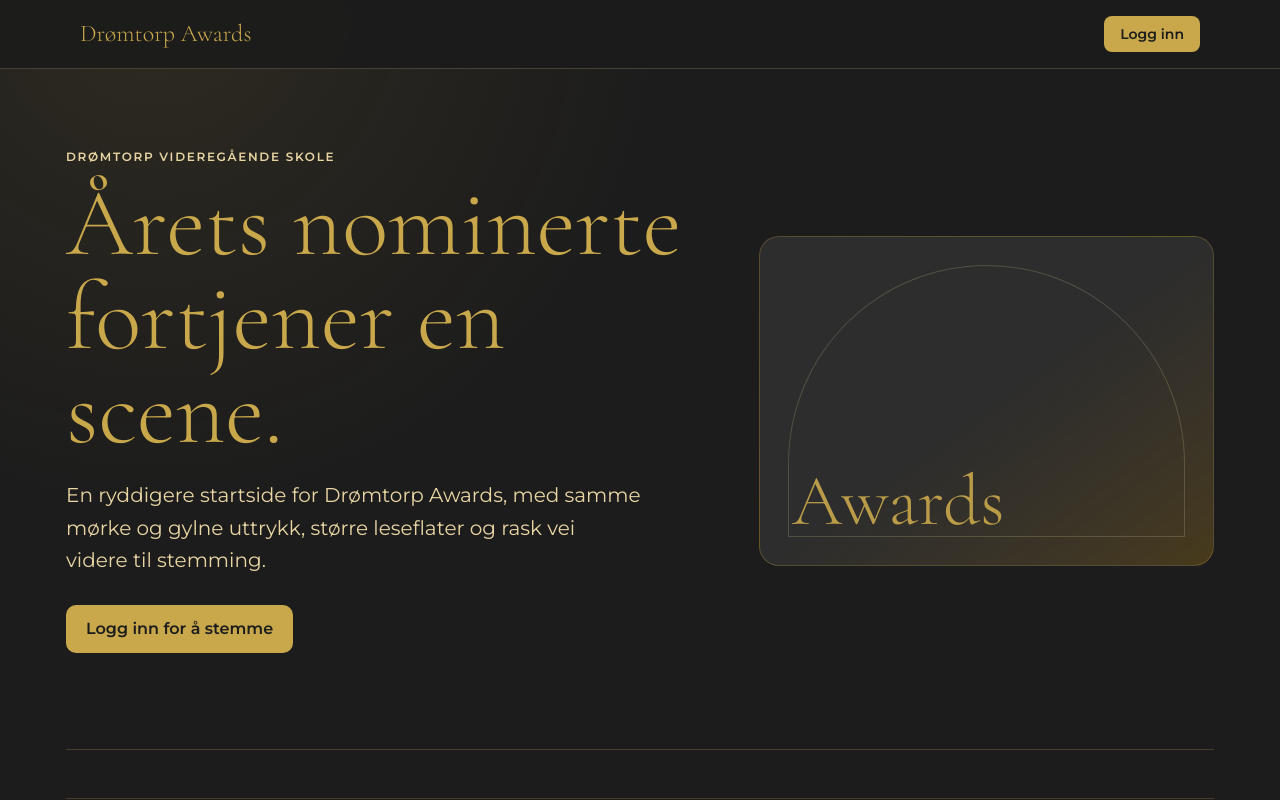
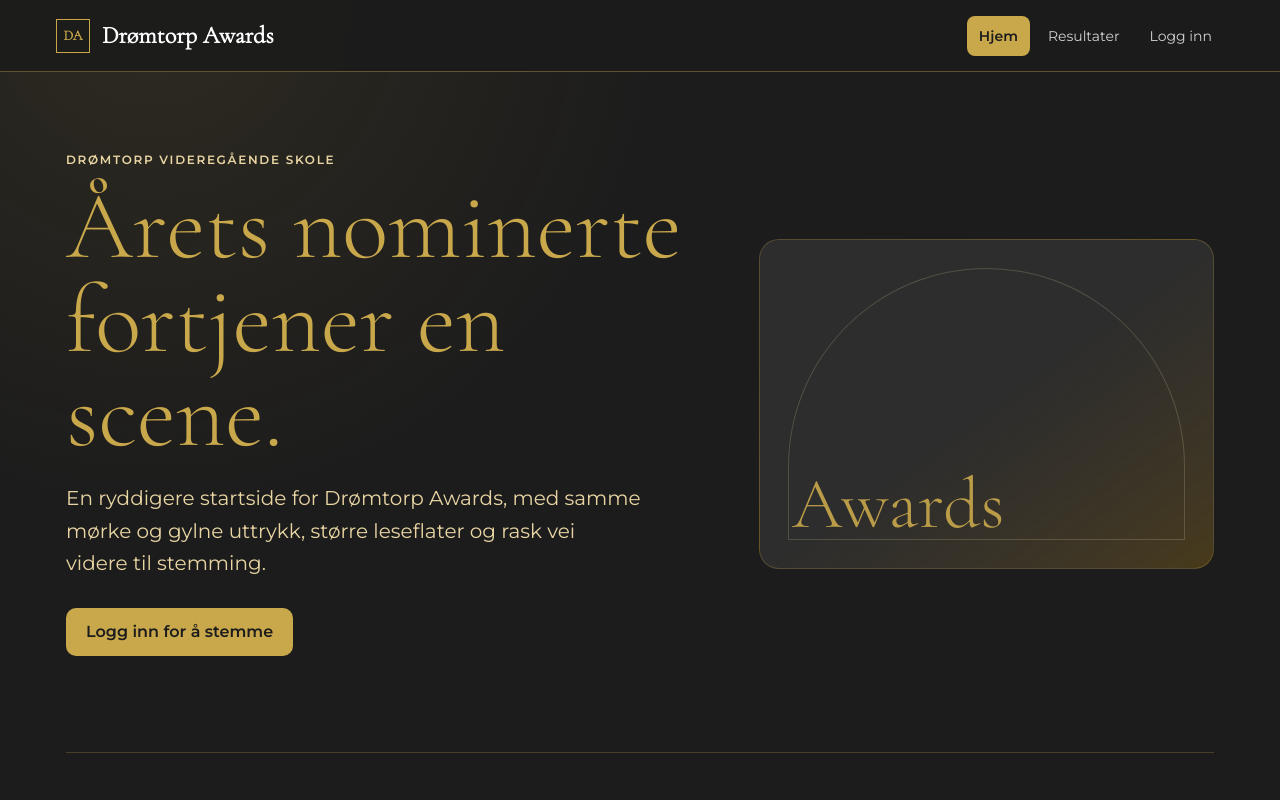
Before and after one commit to mrr0pr0/dromtrop-awards, a Next.js app: page / in a window 1280 px wide. Shown: the top 800 px of the page. Built offline with nearby package versions, Linux system fonts and the light colour scheme; no server answers; the database is empty.

Commit message:
improved the speeed

```diff
--- a/app/(protected)/(shell)/layout.tsx
+++ b/app/(protected)/(shell)/layout.tsx
@@ -8,7 +8,7 @@ export default function ShellLayout({
 }) {
   return (
     <>
-      <Navbar />
+      <Navbar activePath="admin" />
       <main className="mx-auto min-h-[calc(100vh-8rem)] w-full max-w-6xl flex-1 px-4 py-8">
         {children}
       </main>
--- a/app/(protected)/vote/layout.tsx
+++ b/app/(protected)/vote/layout.tsx
@@ -1,4 +1,4 @@
-import { VoteNavbar } from "@/components/layout/vote-navbar";
+import { Navbar } from "@/components/layout/navbar";
 import { Footer } from "@/components/layout/footer";
 
 export default function VoteLayout({
@@ -8,7 +8,7 @@ export default function VoteLayout({
 }) {
   return (
     <div className="min-h-screen bg-black">
-      <VoteNavbar activePath="vote" />
+      <Navbar activePath="vote" />
       <main className="mx-auto w-full max-w-[1180px] flex-1 px-3 py-7 sm:px-4 sm:py-10 md:py-14">
         {children}
       </main>
--- a/app/(protected)/vote/nominee/[id]/layout.tsx
+++ b/app/(protected)/vote/nominee/[id]/layout.tsx
@@ -1,4 +1,4 @@
-import { DetailNavbar } from "@/components/layout/detail-navbar";
+import { Navbar } from "@/components/layout/navbar";
 import { Footer } from "@/components/layout/footer";
 
 export default function NomineeDetailLayout({
@@ -8,7 +8,7 @@ export default function NomineeDetailLayout({
 }) {
   return (
     <div className="min-h-screen bg-black text-white">
-      <DetailNavbar />
+      <Navbar activePath="vote" />
       <main className="mx-auto w-full max-w-[1180px] flex-1 px-4 py-8 pb-20 md:py-10">
         {children}
       </main>
--- a/components/layout/detail-navbar.tsx
+++ b/components/layout/detail-navbar.tsx
@@ -2,40 +2,86 @@ import Link from "next/link";
 import { auth } from "@/auth";
 import { signOut } from "@/auth";
 import { canVote, isProducerOrAdmin } from "@/lib/auth/permissions";
+import { cn } from "@/lib/utils/cn";
 
-export async function DetailNavbar() {
+interface DetailNavbarProps {
+  activePath?: "home" | "vote" | "results" | "admin";
+}
+
+export async function DetailNavbar({ activePath = "vote" }: DetailNavbarProps) {
   const session = await auth();
   const user = session?.user;
   const isStaff = isProducerOrAdmin(session);
 
   return (
-    <header className="sticky top-0 z-10 border-b border-gold/25 bg-black/95 backdrop-blur-sm">
+    <header className="sticky top-0 z-20 flex min-h-[72px] flex-wrap items-center gap-3 border-b border-gold/40 bg-black/95 px-4 py-3 text-white sm:gap-5 sm:px-8 lg:px-14">
+      <Link
+        href="/"
+        className="inline-flex min-w-0 flex-1 items-center gap-3 font-[family-name:var(--font-display)] text-xl font-bold text-white sm:text-2xl"
+        aria-label="Drømtorp Awards hjem"
+      >
+        <span className="grid h-[34px] w-[34px] shrink-0 place-items-center border border-gold text-sm font-extrabold text-gold">
+          DA
+        </span>
+        <span className="truncate">Drømtorp Awards</span>
+      </Link>
+
       <nav
-        className="mx-auto flex min-h-[72px] max-w-[1180px] items-center justify-between gap-6 px-4"
+        className="flex w-full items-center gap-1.5 overflow-x-auto pb-0.5 sm:w-auto sm:pb-0"
         aria-label="Hovedmeny"
       >
         <Link
           href="/"
-          className="font-[family-name:var(--font-display)] text-2xl text-gold transition-colors hover:text-gold-light sm:text-3xl"
+          className={cn(
+            "inline-flex min-h-10 shrink-0 items-center rounded-lg px-3 text-sm transition-colors",
+            activePath === "home"
+              ? "bg-gold font-bold text-black"
+              : "text-white/80 hover:bg-white/10 hover:text-white",
+          )}
         >
-          Drømtorp Awards
+          Hjem
         </Link>
-        <div className="flex items-center gap-4 overflow-x-auto text-sm text-gold-light">
         {canVote(session) && (
-            <Link href="/vote" className="min-h-11 whitespace-nowrap hover:border-b-2 hover:border-gold hover:text-white">
+          <Link
+            href="/vote"
+            className={cn(
+              "inline-flex min-h-10 shrink-0 items-center rounded-lg px-3 text-sm transition-colors",
+              activePath === "vote"
+                ? "bg-gold font-bold text-black"
+                : "text-white/80 hover:bg-white/10 hover:text-white",
+            )}
+          >
             Stem
           </Link>
         )}
-          <Link href="/results" className="min-h-11 whitespace-nowrap hover:border-b-2 hover:border-gold hover:text-white">
+        <Link
+          href="/results"
+          className={cn(
+            "inline-flex min-h-10 shrink-0 items-center rounded-lg px-3 text-sm transition-colors",
+            activePath === "results"
+              ? "bg-gold font-bold text-black"
+              : "text-white/80 hover:bg-white/10 hover:text-white",
+          )}
+        >
           Resultater
         </Link>
         {isStaff && (
-            <Link href="/admin/dashboard" className="min-h-11 whitespace-nowrap hover:border-b-2 hover:border-gold hover:text-white">
+          <Link
+            href="/admin/dashboard"
+            className={cn(
+              "inline-flex min-h-10 shrink-0 items-center rounded-lg px-3 text-sm transition-colors",
+              activePath === "admin"
+                ? "bg-gold font-bold text-black"
+                : "text-white/80 hover:bg-white/10 hover:text-white",
+            )}
+          >
             Admin
           </Link>
         )}
         {user?.email && (
-            <span className="hidden whitespace-nowrap sm:inline">{user.email}</span>
+          <span className="hidden min-h-10 items-center border-l border-white/15 pl-3 text-sm text-white/70 lg:inline-flex">
+            {user.email}
+          </span>
         )}
         {user?.email ? (
           <form
@@ -43,17 +89,23 @@ export async function DetailNavbar() {
               "use server";
               await signOut({ redirectTo: "/" });
             }}
+            className="shrink-0"
           >
-              <button type="submit" className="min-h-11 whitespace-nowrap hover:text-white">
+            <button
+              type="submit"
+              className="inline-flex min-h-10 items-center rounded-lg px-3 text-sm text-white/80 transition-colors hover:bg-white/10 hover:text-white"
+            >
               Logg ut
             </button>
           </form>
         ) : (
-            <Link href="/login" className="whitespace-nowrap text-gold hover:text-gold-light">
+          <Link
+            href="/login"
+            className="inline-flex min-h-10 items-center rounded-lg px-3 text-sm text-white/80 transition-colors hover:bg-white/10 hover:text-white"
+          >
             Logg inn
           </Link>
         )}
-        </div>
       </nav>
     </header>
   );
--- a/components/layout/navbar.tsx
+++ b/components/layout/navbar.tsx
@@ -2,73 +2,110 @@ import Link from "next/link";
 import { auth } from "@/auth";
 import { signOut } from "@/auth";
 import { isProducerOrAdmin, canVote } from "@/lib/auth/permissions";
+import { cn } from "@/lib/utils/cn";
 
-export async function Navbar() {
+interface NavbarProps {
+  activePath?: "home" | "vote" | "results" | "admin";
+}
+
+export async function Navbar({ activePath = "home" }: NavbarProps) {
   const session = await auth();
   const user = session?.user;
   const isStaff = isProducerOrAdmin(session);
 
   return (
-    <header className="sticky top-0 z-20 border-b border-gold-light/20 bg-black/95 backdrop-blur">
-      <nav className="mx-auto flex max-w-6xl flex-col gap-3 px-4 py-4 sm:flex-row sm:items-center sm:justify-between">
+    <header className="sticky top-0 z-20 flex min-h-[72px] flex-wrap items-center gap-3 border-b border-gold/40 bg-black/95 px-4 py-3 text-white sm:gap-5 sm:px-8 lg:px-14">
       <Link
         href="/"
-          className="shrink-0 font-[family-name:var(--font-display)] text-2xl font-light text-gold transition-all duration-200 hover:text-gold-light"
+        className="inline-flex min-w-0 flex-1 items-center gap-3 font-[family-name:var(--font-display)] text-xl font-bold text-white sm:text-2xl"
+        aria-label="Drømtorp Awards hjem"
       >
-          Drømtorp Awards
+        <span className="grid h-[34px] w-[34px] shrink-0 place-items-center border border-gold text-sm font-extrabold text-gold">
+          DA
+        </span>
+        <span className="truncate">Drømtorp Awards</span>
       </Link>
 
-        <div className="flex items-center gap-4 overflow-x-auto text-sm font-medium [scrollbar-width:none] sm:gap-6 [&::-webkit-scrollbar]:hidden">
-          {user?.email ? (
-            <>
+      <nav
+        className="flex w-full items-center gap-1.5 overflow-x-auto pb-0.5 sm:w-auto sm:pb-0"
+        aria-label="Hovedmeny"
+      >
+        <Link
+          href="/"
+          className={cn(
+            "inline-flex min-h-10 shrink-0 items-center rounded-lg px-3 text-sm transition-colors",
+            activePath === "home"
+              ? "bg-gold font-bold text-black"
+              : "text-white/80 hover:bg-white/10 hover:text-white",
+          )}
+        >
+          Hjem
+        </Link>
         {canVote(session) && (
           <Link
             href="/vote"
-                  className="text-gold-light transition-all duration-200 hover:text-gold"
+            className={cn(
+              "inline-flex min-h-10 shrink-0 items-center rounded-lg px-3 text-sm transition-colors",
+              activePath === "vote"
+                ? "bg-gold font-bold text-black"
+                : "text-white/80 hover:bg-white/10 hover:text-white",
+            )}
           >
             Stem
           </Link>
         )}
         <Link
           href="/results"
-                className="text-gold-light transition-all duration-200 hover:text-gold"
+          className={cn(
+            "inline-flex min-h-10 shrink-0 items-center rounded-lg px-3 text-sm transition-colors",
+            activePath === "results"
+              ? "bg-gold font-bold text-black"
+              : "text-white/80 hover:bg-white/10 hover:text-white",
+          )}
         >
           Resultater
         </Link>
         {isStaff && (
           <Link
             href="/admin/dashboard"
-                  className="text-gold-light transition-all duration-200 hover:text-gold"
+            className={cn(
+              "inline-flex min-h-10 shrink-0 items-center rounded-lg px-3 text-sm transition-colors",
+              activePath === "admin"
+                ? "bg-gold font-bold text-black"
+                : "text-white/80 hover:bg-white/10 hover:text-white",
+            )}
           >
             Admin
           </Link>
         )}
-              <span className="hidden text-gold-light/70 sm:inline">
+        {user?.email && (
+          <span className="hidden min-h-10 items-center border-l border-white/15 pl-3 text-sm text-white/70 lg:inline-flex">
             {user.email}
           </span>
+        )}
+        {user?.email ? (
           <form
             action={async () => {
               "use server";
               await signOut({ redirectTo: "/" });
             }}
+            className="shrink-0"
           >
             <button
               type="submit"
-                  className="text-gold-light transition-all duration-200 hover:text-gold"
+              className="inline-flex min-h-10 items-center rounded-lg px-3 text-sm text-white/80 transition-colors hover:bg-white/10 hover:text-white"
             >
               Logg ut
             </button>
           </form>
-            </>
         ) : (
           <Link
             href="/login"
-              className="rounded-lg bg-gold px-4 py-2 font-semibold text-black transition-all duration-200 hover:bg-gold-deep"
+            className="inline-flex min-h-10 items-center rounded-lg px-3 text-sm text-white/80 transition-colors hover:bg-white/10 hover:text-white"
           >
             Logg inn
           </Link>
         )}
-        </div>
       </nav>
     </header>
   );
```
Lines whose indentation alone changed are shown as unchanged.
